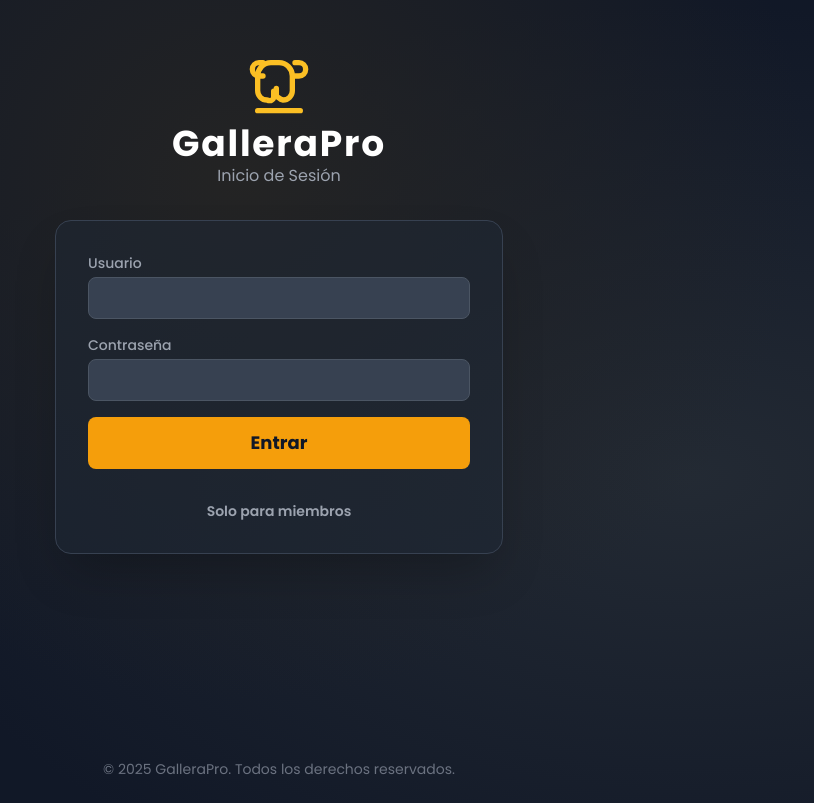
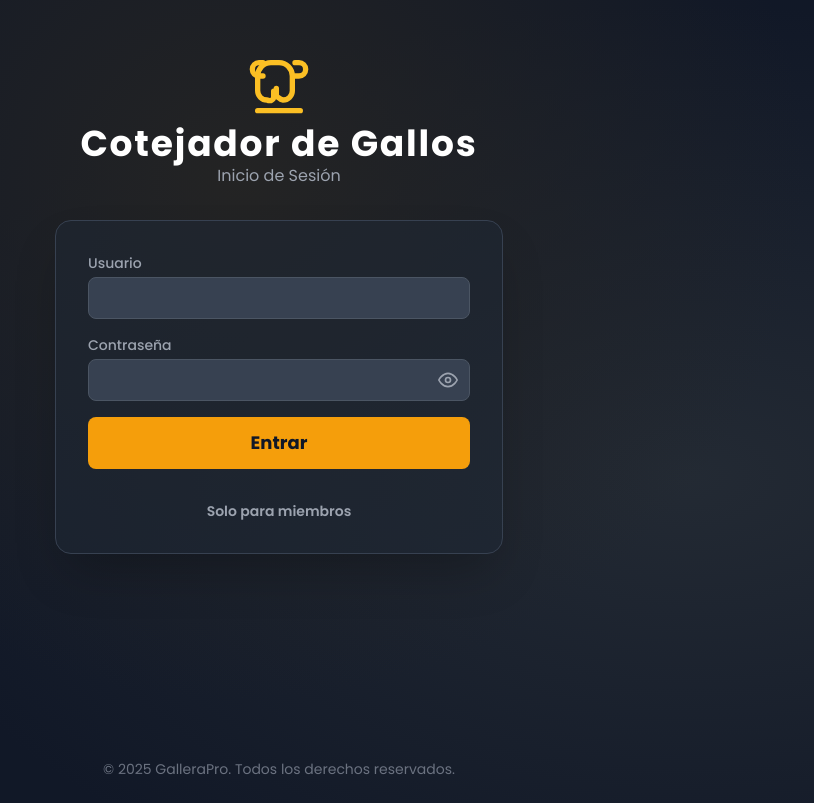
Before and after one commit to Carlosm2550/mi-app-gallera, a React (Vite) app: page / in a window 1280 px wide. Shown: the part 129-932 px from the top of the page, without its empty margins (361-1175 px from the left). Built offline with nearby package versions, Linux system fonts and the light colour scheme.

Commit message:
Add files via upload

```diff
--- a/App.tsx
+++ b/App.tsx
@@ -1,7 +1,8 @@
+
 import React, { useState, useCallback, useMemo, useEffect } from 'react';
 import { Screen, PartidoCuerda, Gallo, Pelea, Torneo, PesoUnit, PartidoStats, User, Notification } from './types';
 import { INITIAL_PARTIDOS_CUERDAS, INITIAL_GALLOS } from './constants';
-import { TrophyIcon, RoosterIcon, UsersIcon, SettingsIcon, PlayIcon, PauseIcon, RepeatIcon, CheckIcon, XIcon, PlusIcon, TrashIcon, PencilIcon, ChevronDownIcon } from './components/Icons';
+import { TrophyIcon, RoosterIcon, UsersIcon, SettingsIcon, PlayIcon, PauseIcon, RepeatIcon, CheckIcon, XIcon, PlusIcon, TrashIcon, PencilIcon, ChevronDownIcon, EyeIcon, EyeOffIcon } from './components/Icons';
 import Modal from './components/Modal';
 import Toaster from './components/Toaster';
 
@@ -233,16 +234,43 @@ const Footer: React.FC = () => (
 interface InputFieldProps extends React.InputHTMLAttributes<HTMLInputElement> {
   label: string;
 }
-const InputField: React.FC<InputFieldProps> = ({ label, id, ...props }) => {
+const InputField: React.FC<InputFieldProps> = ({ label, id, type, ...props }) => {
+  const [isPasswordVisible, setIsPasswordVisible] = useState(false);
   const inputId = id || `input-${label.replace(/\s+/g, '-')}`;
+
+  const isPasswordField = type === 'password';
+
+  const togglePasswordVisibility = () => {
+    setIsPasswordVisible(prev => !prev);
+  };
+
+  const inputType = isPasswordField ? (isPasswordVisible ? 'text' : 'password') : type;
+
   return (
     <div>
       <label htmlFor={inputId} className="block text-sm font-medium text-gray-400 mb-1">{label}</label>
-      <input
-        id={inputId}
-        {...props}
-        className="w-full bg-gray-700 border border-gray-600 text-white rounded-lg px-3 py-2 focus:ring-2 focus:ring-amber-500 focus:border-amber-500 outline-none transition disabled:bg-gray-600 disabled:opacity-70"
-      />
+      <div className="relative">
+        <input
+          id={inputId}
+          type={inputType}
+          {...props}
+          className={`w-full bg-gray-700 border border-gray-600 text-white rounded-lg px-3 py-2 focus:ring-2 focus:ring-amber-500 focus:border-amber-500 outline-none transition disabled:bg-gray-600 disabled:opacity-70 ${isPasswordField ? 'pr-10' : ''}`}
+        />
+        {isPasswordField && (
+          <button
+            type="button"
+            onClick={togglePasswordVisibility}
+            className="absolute inset-y-0 right-0 flex items-center pr-3 text-gray-400 hover:text-white"
+            aria-label={isPasswordVisible ? "Ocultar contraseña" : "Mostrar contraseña"}
+          >
+            {isPasswordVisible ? (
+              <EyeOffIcon className="h-5 w-5" />
+            ) : (
+              <EyeIcon className="h-5 w-5" />
+            )}
+          </button>
+        )}
+      </div>
     </div>
   );
 };
@@ -287,7 +315,7 @@ const SectionCard: React.FC<SectionCardProps> = ({ icon, title, buttonText, onBu
   </div>
 );
 
-const ExceptionsManager: React.FC<{ partidosCuerdas: PartidoCuerda[]; exceptions: string[][]; setExceptions: (exceptions: string[][]) => void; }> = ({ partidosCuerdas, exceptions, setExceptions }) => {
+const ExceptionsManager: React.FC<{ partidosCuerdas: PartidoCuerda[]; exceptions: string[][]; setExceptions: (exceptions: string[][]) => void; showNotification: (message: string, type: Notification['type']) => void; }> = ({ partidosCuerdas, exceptions, setExceptions, showNotification }) => {
     const [partido1, setPartido1] = useState('');
     const [partido2, setPartido2] = useState('');
 
@@ -304,6 +332,7 @@ const ExceptionsManager: React.FC<{ partidosCuerdas: PartidoCuerda[]; exceptions
 
     const handleRemoveException = (index: number) => {
         setExceptions(exceptions.filter((_, i) => i !== index));
+        showNotification('Excepción eliminada.', 'success');
     };
 
     const getPartidoName = (id: string) => partidosCuerdas.find(p => p.id === id)?.name || 'Desconocido';
@@ -459,13 +488,11 @@ const SetupScreen: React.FC<{
 
     const handleSavePartidoClick = (partido: PartidoCuerda) => {
         onSavePartido(partido);
-        showNotification('Partido guardado con éxito.', 'success');
         setPartidoModalOpen(false);
     };
 
     const handleSaveGalloClick = (gallo: Omit<Gallo, 'id'>) => {
         onSaveGallo(gallo, currentGallo?.id || null);
-        showNotification('Gallo guardado con éxito.', 'success');
         setGalloModalOpen(false);
     };
 
@@ -563,6 +590,7 @@ const SetupScreen: React.FC<{
                         partidosCuerdas={partidosCuerdas}
                         exceptions={torneo.exceptions}
                         setExceptions={(newExceptions) => setTorneo(prev => ({ ...prev, exceptions: newExceptions }))}
+                        showNotification={showNotification}
                     />
                 </SectionCard>
 
@@ -1022,7 +1050,7 @@ const AuthContainer: React.FC<{ title: string, children: React.ReactNode}> = ({
         <div className="w-full max-w-md">
             <div className="text-center mb-8">
                  <TrophyIcon className="w-16 h-16 text-amber-400 mx-auto" />
-                 <h1 className="text-4xl font-bold text-white tracking-wider mt-2">GalleraPro</h1>
+                 <h1 className="text-4xl font-bold text-white tracking-wider mt-2">Cotejador de Gallos</h1>
                  <p className="text-gray-400">{title}</p>
             </div>
             <div className="bg-gray-800/50 border border-gray-700 rounded-2xl shadow-2xl p-8 space-y-6">
@@ -1064,7 +1092,7 @@ const AdminDashboard: React.FC<{ users: User[], currentUser: User, onDeleteUser:
     const [email, setEmail] = useState('');
     const [username, setUsername] = useState('');
     const [password, setPassword] = useState('');
-    const [role, setRole] = useState<'admin' | 'user'>('user');
+    const [role, setRole] = useState<'admin' | 'user' | 'demo'>('user');
 
     const handleAddUserSubmit = (e: React.FormEvent) => {
         e.preventDefault();
@@ -1105,7 +1133,7 @@ const AdminDashboard: React.FC<{ users: User[], currentUser: User, onDeleteUser:
                                     <td className="px-4 py-3 font-medium text-white">{user.name}</td>
                                     <td className="px-4 py-3">{user.username}</td>
                                     <td className="px-4 py-3">{user.email}</td>
-                                    <td className="px-4 py-3"><span className={`px-2 py-1 rounded-full text-xs font-bold ${user.role === 'admin' ? 'bg-amber-500 text-black' : 'bg-gray-600'}`}>{user.role}</span></td>
+                                    <td className="px-4 py-3"><span className={`px-2 py-1 rounded-full text-xs font-bold ${user.role === 'admin' ? 'bg-amber-500 text-black' : user.role === 'demo' ? 'bg-blue-500 text-white' : 'bg-gray-600'}`}>{user.role}</span></td>
                                     <td className="px-4 py-3 text-center">
                                         {user.id !== currentUser.id && (
                                             <button onClick={() => onDeleteUser(user.id)} className="text-red-500 hover:text-red-400 p-1">
@@ -1129,9 +1157,10 @@ const AdminDashboard: React.FC<{ users: User[], currentUser: User, onDeleteUser:
                      <InputField label="Contraseña" type="password" value={password} onChange={e => setPassword(e.target.value)} required />
                      <div>
                         <label className="block text-sm font-medium text-gray-400 mb-1">Rol</label>
-                        <select value={role} onChange={e => setRole(e.target.value as 'admin'|'user')} className="w-full bg-gray-700 border border-gray-600 text-white rounded-lg px-3 py-2">
+                        <select value={role} onChange={e => setRole(e.target.value as 'admin'|'user'|'demo')} className="w-full bg-gray-700 border border-gray-600 text-white rounded-lg px-3 py-2">
                             <option value="user">Usuario</option>
                             <option value="admin">Administrador</option>
+                            <option value="demo">Demo</option>
                         </select>
                      </div>
                      <div className="flex justify-end pt-4 space-x-2">
@@ -1272,9 +1301,9 @@ const App: React.FC = () => {
 
     const handleAdminDeleteUser = (userId: string) => {
         const user = users.find(u => u.id === userId);
-        if (user && window.confirm(`¿Seguro que quieres eliminar a ${user.username}?`)) {
+        if (user) {
             setUsers(prev => prev.filter(u => u.id !== userId));
-            showNotification('Usuario eliminado.', 'success');
+            showNotification(`Usuario '${user.username}' eliminado.`, 'success');
         }
     };
 
@@ -1291,7 +1320,7 @@ const App: React.FC = () => {
 
     const handleDeletePartido = (partidoId: string) => {
         const partido = partidosCuerdas.find(p => p.id === partidoId);
-        if (partido && window.confirm(`¿Seguro que quieres eliminar a "${partido.name}" y todos sus gallos? Esta acción no se puede deshacer.`)) {
+        if (partido) {
             setPartidosCuerdas(prev => prev.filter(p => p.id !== partidoId));
             setGallos(prev => prev.filter(g => g.partidoCuerdaId !== partidoId));
             setTorneo(prev => ({
@@ -1300,11 +1329,16 @@ const App: React.FC = () => {
                     .map(pair => pair.filter(id => id !== partidoId))
                     .filter(pair => pair.length === 2) as string[][]
             }));
-            showNotification('Partido eliminado.', 'success');
+            showNotification(`Partido '${partido.name}' eliminado.`, 'success');
         }
     };
 
     const handleSaveGallo = (galloData: Omit<Gallo, 'id'>, currentGalloId: string | null) => {
+        if (!currentGalloId && currentUser?.role === 'demo' && gallos.length >= 10) {
+            showNotification('Límite de 10 gallos alcanzado para cuentas Demo.', 'error');
+            return;
+        }
+
         setGallos(prev => {
             if (currentGalloId) {
                 return prev.map(g => g.id === currentGalloId ? { ...g, ...galloData } : g);
@@ -1316,9 +1350,9 @@ const App: React.FC = () => {
 
     const handleDeleteGallo = (galloId: string) => {
         const gallo = gallos.find(g => g.id === galloId);
-        if(gallo && window.confirm(`¿Seguro que quieres eliminar a "${gallo.name}"?`)) {
+        if(gallo) {
             setGallos(prev => prev.filter(g => g.id !== galloId));
-            showNotification('Gallo eliminado.', 'success');
+            showNotification(`Gallo '${gallo.name}' eliminado.`, 'success');
         }
     };
 
--- a/components/Icons.tsx
+++ b/components/Icons.tsx
@@ -44,3 +44,17 @@ export const PlusIcon: React.FC<{ className?: string }> = ({ className }) => <sv
 export const TrashIcon: React.FC<{ className?: string }> = ({ className }) => <svg xmlns="http://www.w3.org/2000/svg" className={className} viewBox="0 0 24 24" fill="none" stroke="currentColor" strokeWidth="2" strokeLinecap="round" strokeLinejoin="round"><polyline points="3 6 5 6 21 6"></polyline><path d="M19 6v14a2 2 0 0 1-2 2H7a2 2 0 0 1-2-2V6m3 0V4a2 2 0 0 1 2-2h4a2 2 0 0 1 2 2v2"></path><line x1="10" y1="11" x2="10" y2="17"></line><line x1="14" y1="11" x2="14" y2="17"></line></svg>;
 export const PencilIcon: React.FC<{ className?: string }> = ({ className }) => <svg xmlns="http://www.w3.org/2000/svg" className={className} viewBox="0 0 24 24" fill="none" stroke="currentColor" strokeWidth="2" strokeLinecap="round" strokeLinejoin="round"><path d="M17 3a2.828 2.828 0 1 1 4 4L7.5 20.5 2 22l1.5-5.5L17 3z"></path></svg>;
 export const ChevronDownIcon: React.FC<{ className?: string }> = ({ className }) => <svg xmlns="http://www.w3.org/2000/svg" className={className} viewBox="0 0 24 24" fill="none" stroke="currentColor" strokeWidth="2" strokeLinecap="round" strokeLinejoin="round"><polyline points="6 9 12 15 18 9"></polyline></svg>;
+
+export const EyeIcon: React.FC<{ className?: string }> = ({ className }) => (
+    <svg xmlns="http://www.w3.org/2000/svg" className={className} viewBox="0 0 24 24" fill="none" stroke="currentColor" strokeWidth="2" strokeLinecap="round" strokeLinejoin="round">
+        <path d="M1 12s4-8 11-8 11 8 11 8-4 8-11 8-11-8-11-8z" />
+        <circle cx="12" cy="12" r="3" />
+    </svg>
+);
+
+export const EyeOffIcon: React.FC<{ className?: string }> = ({ className }) => (
+    <svg xmlns="http://www.w3.org/2000/svg" className={className} viewBox="0 0 24 24" fill="none" stroke="currentColor" strokeWidth="2" strokeLinecap="round" strokeLinejoin="round">
+        <path d="M17.94 17.94A10.07 10.07 0 0 1 12 20c-7 0-11-8-11-8a18.45 18.45 0 0 1 5.06-5.94M9.9 4.24A9.12 9.12 0 0 1 12 4c7 0 11 8 11 8a18.5 18.5 0 0 1-2.16 3.19m-6.72-1.07a3 3 0 1 1-4.24-4.24" />
+        <line x1="1" y1="1" x2="23" y2="23" />
+    </svg>
+);
--- a/types.ts
+++ b/types.ts
@@ -68,7 +68,7 @@ export interface User {
   email: string;
   username: string;
   password: string; // In a real-world app, this should be a hash.
-  role: 'admin' | 'user';
+  role: 'admin' | 'user' | 'demo';
 }
 
 export interface Notification {
```
